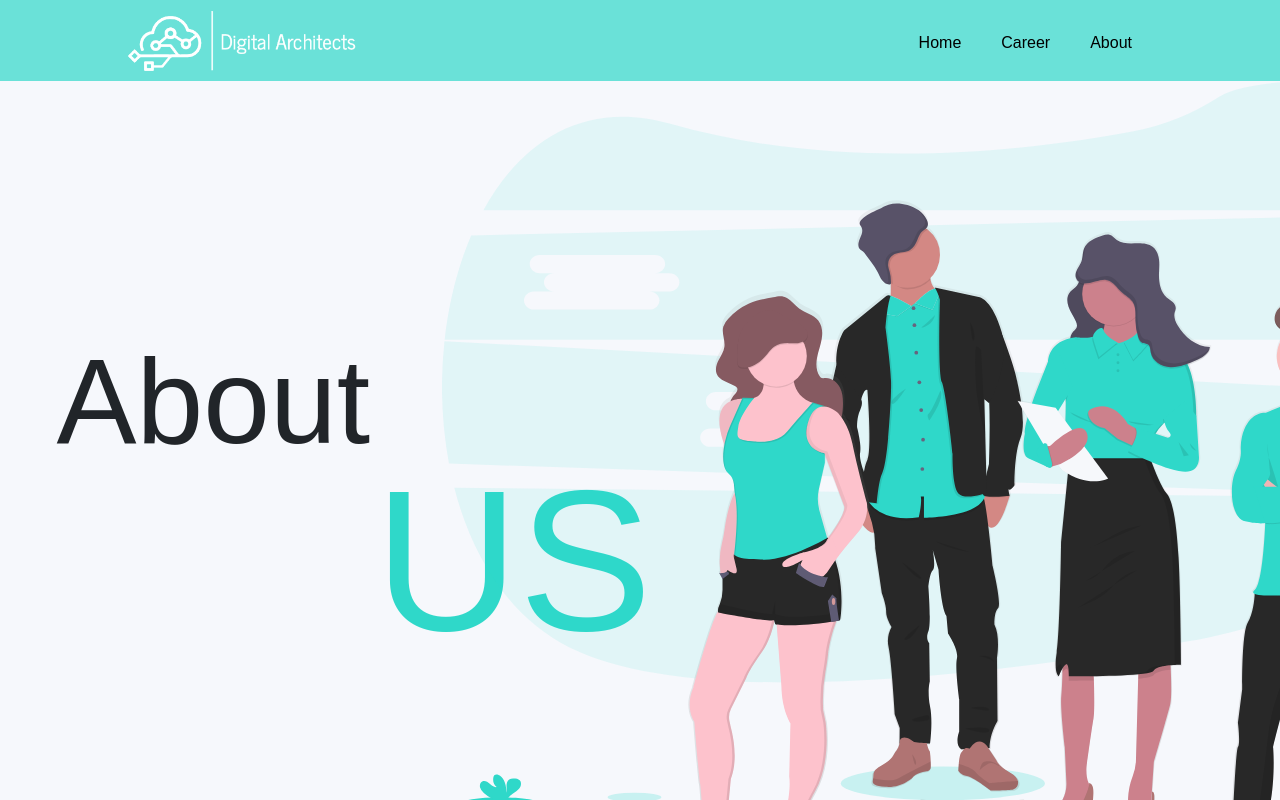
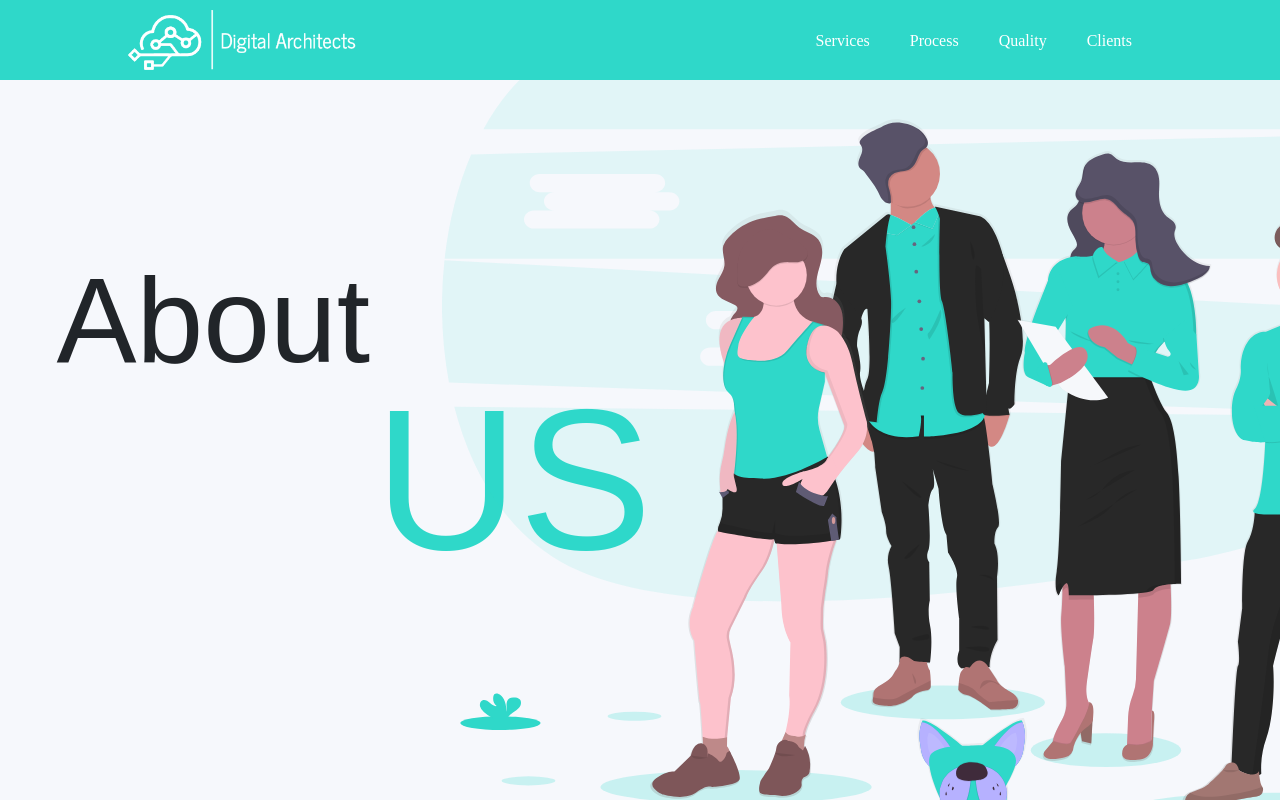
Before and after one commit to KayvT/DigitArc, a React (Create React App) app: page /about in a window 1280 px wide. Shown: the top 800 px of the page. Built offline with nearby package versions, Linux system fonts and the light colour scheme; what google-maps-react would draw is missing.

Commit message:
fixed responsive bugs

```diff
--- a/package.json
+++ b/package.json
@@ -14,7 +14,8 @@
     "react": "^16.13.1",
     "react-dom": "^16.13.1",
     "react-router-dom": "^5.2.0",
-    "react-scripts": "^3.4.3"
+    "react-scripts": "^3.4.3",
+    "react-scroll": "^1.8.1"
   },
   "scripts": {
     "start": "react-scripts start",
--- a/src/Components/Footer.js
+++ b/src/Components/Footer.js
@@ -39,6 +39,8 @@ class Footer extends React.Component {
           </div>
           <div className="row">
             <Link to="/impressum">Impressum</Link>
+            <Link to="/career">Career</Link>
+            <Link to="/about">About</Link>
           </div>
         </div>
       </div>
--- a/src/Components/Impressum/impressum.js
+++ b/src/Components/Impressum/impressum.js
@@ -1,5 +1,5 @@
 import React from "react";
-import ImpressumHeaderImg from "../../Assets/imgs/impressumHeaderImg/Impressum.png";
+import ImpressumHeaderImg from "../../Assets/imgs/impressumHeaderImg/Impressum.svg";
 
 class Impressum extends React.Component {
   render() {
--- a/src/Components/Landing/Clients.js
+++ b/src/Components/Landing/Clients.js
@@ -17,6 +17,7 @@ class Clients extends React.Component {
     return (
       <>
         <div
+          id="clients"
           className="row header-space"
           style={{ marginRight: 0, marginLeft: 0 }}
         >
@@ -29,22 +30,22 @@ class Clients extends React.Component {
         <div className="header-space">
           <Carousel
             clickToChange
-            arrows
-            arrowLeft={
-              <button className="arrowBTN">
-                <ArrowBackIosIcon />
-              </button>
-            }
+            // arrows
+            // arrowLeft={
+            //   <button className="arrowBTN">
+            //     <ArrowBackIosIcon />
+            //   </button>
+            // }
             // arrowLeftDisabled={}
-            arrowRight={
-              <button className="arrowBTN">
-                <ArrowForwardIosIcon />
-              </button>
-            }
-            addArrowClickHandler={true}
-            // infinite={true}
+            // arrowRight={
+            //   <button className="arrowBTN">
+            //     <ArrowForwardIosIcon />
+            //   </button>
+            // }
+            // addArrowClickHandler={true}
+            infinite={true}
             // autoPlay={true}
-            slidesPerPage={5}
+            slidesPerPage={7}
             // centered={true}
             // animationSpeed={80000}
           >
@@ -71,6 +72,7 @@ class Clients extends React.Component {
             <br></br>
 
             <img src={Computaicon} alt="computaIcon" />
+            <br></br>
           </Carousel>
         </div>
       </>
--- a/src/Components/Landing/Header.js
+++ b/src/Components/Landing/Header.js
@@ -3,7 +3,6 @@ import landingimg from "../../Assets/imgs/HomeHeaderImg/landing.svg";
 class Header extends React.Component {
   render() {
     return (
-      // <>
       <div className="landingframe header-space">
         <div className="row">
           <div className="landingText">
@@ -23,7 +22,6 @@ class Header extends React.Component {
           <img src={landingimg} alt="landing" />
         </div>
       </div>
-      // </>
     );
   }
 }
--- a/src/Components/Landing/Process.js
+++ b/src/Components/Landing/Process.js
@@ -8,7 +8,10 @@ class Process extends React.Component {
   render() {
     return (
       <>
-        <div className="col-lg-6 d-flex flex-column justify-content-center align-items-center">
+        <div
+          id="process"
+          className="col-lg-6 d-flex flex-column justify-content-center align-items-center"
+        >
           <div className="w-75">
             <h1 className="services-text">Process</h1>
           </div>
--- a/src/Components/Landing/QualityControl.js
+++ b/src/Components/Landing/QualityControl.js
@@ -3,7 +3,7 @@ import ControlSVG from "../../Assets/imgs/Decor SVGS/Clients.svg";
 class QualityControl extends React.Component {
   render() {
     return (
-      <div className="header-space">
+      <div id="quality" className="header-space">
         <div className="row" style={{ margin: 0 }}>
           <div className="col-4 d-flex flex-column justify-content-center align-items-center">
             <div className="w-75">
--- a/src/Components/Landing/WhatWeDo.js
+++ b/src/Components/Landing/WhatWeDo.js
@@ -8,7 +8,10 @@ class WhatWeDo extends React.Component {
   render() {
     return (
       <div className="bg">
-        <div className="col-lg-6 d-flex flex-column justify-content-center align-items-center">
+        <div
+          id="whatwedo"
+          className="col-lg-6 d-flex flex-column justify-content-center align-items-center"
+        >
           <div className="w-75 pad">
             <h1 className="services-text-white">WHAT WE DO</h1>
           </div>
@@ -18,9 +21,7 @@ class WhatWeDo extends React.Component {
             <div className="box-one col">
               <div className="title-icon">
                 <h3>Cloud Development and Migration</h3>
-                {/* <div className="test"> */}
                 <img src={CloudIcon} alt="cloudIcon" />
-                {/* </div> */}
               </div>
               <div className="details">
                 Companies of every industry are utilizing the modern cloud
--- a/src/Components/Navbar.js
+++ b/src/Components/Navbar.js
@@ -1,29 +1,72 @@
 import React from "react";
 import logo from "../Assets/imgs/Logo/WHITELOGOkatman 1.png";
 import { Link } from "react-router-dom";
+import { Link as ScrollLink } from "react-scroll";
 class Navbar extends React.Component {
   render() {
     return (
+      <div className="Nav">
         <div className="header">
           <Link to="/">
             <img className="logo" src={logo} alt="logo" />
           </Link>
           <nav>
-          <ul className="nav_links">
-            <Link to="/">
+            {/* <div className="nav_links"> */}
+            {/* <Link to="/">
               <li>Home</li>
-            </Link>
-            {/* <Link to="/process"> */}
-            {/* <li>Process</li> */}
-            {/* </Link> */}
-            <Link to="/career">
-              <li>Career</li>
-            </Link>
-            <Link to="/about">
-              <li>About</li>
-            </Link>
-          </ul>
+            </Link> */}
+            <ScrollLink
+              className="scrolllink"
+              activeClass="active"
+              to="whatwedo"
+              spy={true}
+              smooth={true}
+              hashSpy={true}
+              duration={2000}
+              offset={200}
+            >
+              Services
+            </ScrollLink>
+
+            <ScrollLink
+              className="scrolllink"
+              activeClass="active"
+              to="process"
+              spy={true}
+              smooth={true}
+              hashSpy={true}
+              duration={2000}
+              offset={-200}
+            >
+              Process
+            </ScrollLink>
+            <ScrollLink
+              className="scrolllink"
+              activeClass="active"
+              to="quality"
+              spy={true}
+              smooth={true}
+              hashSpy={true}
+              duration={2000}
+              offset={-200}
+            >
+              Quality
+            </ScrollLink>
+            <ScrollLink
+              className="scrolllink"
+              activeClass="active"
+              to="clients"
+              spy={true}
+              smooth={true}
+              hashSpy={true}
+              duration={2000}
+              offset={-200}
+            >
+              Clients
+            </ScrollLink>
+            {/* </div> */}
           </nav>
+        </div>
       </div>
     );
   }
--- a/src/Components/Styles/style.css
+++ b/src/Components/Styles/style.css
@@ -29,16 +29,26 @@ button {
   justify-content: space-between;
   align-items: center;
   padding: 10px 10%;
-  background-color: rgb(47, 216, 201, 0.7);
+  /* background-color: rgb(47, 216, 201, 0.7); */
   /* height: 70px; */
   /* box-shadow: 2px 2px 2px -2px rgba(0, 4,0, 0.8); */
 }
-
-.nav_links {
+.Nav {
+  top: 0;
+  z-index: 1;
+  position: fixed;
+  width: 100%;
+  background-color: #2fd8c9;
+  /* padding-bottom: 20px; */
+}
+nav > .active {
+  border-bottom: 1px solid white;
+}
+/* .nav_links {
   list-style: none;
   padding-top: 20px;
-}
-.nav_links li {
+} */
+/* .nav_links li {
   display: inline-block;
   padding: 0px 20px;
 }
@@ -49,7 +59,23 @@ button {
 }
 .nav_links li:hover {
   color: white;
+} */
+
+nav .scrolllink {
+  font-family: "Poppins Light";
+  padding: 20px;
+  list-style: none;
+  text-decoration: none;
+  color: white;
 }
+nav .scrolllink:hover {
+  text-decoration: none;
+  color: white;
+  cursor: pointer;
+}
+/* nav > .active {
+  border-bottom: 1px solid white;
+} */
 
 button {
   padding: 5px 25px;
@@ -72,7 +98,7 @@ button:hover {
   display: flex;
   justify-content: flex-end;
   /* margin-right: -100px; */
-  margin-top: 50px;
+  margin-top: 100px;
   /* align-items: ce; */
   /* align-items: center; */
 }
@@ -83,6 +109,7 @@ button:hover {
   justify-content: center;
   align-items: center;
 }
+
 .from {
   display: flex;
   justify-content: flex-start;
@@ -137,7 +164,7 @@ button:hover {
   text-decoration: underline;
   text-decoration-color: rgb(47, 216, 201);
   text-decoration-thickness: 10px;
-  /* text-underline-offset: 20px; */
+  text-underline-offset: 10px;
 
   padding-bottom: 6%;
 }
@@ -150,6 +177,7 @@ button:hover {
   text-decoration-thickness: 10px;
   /* padding-bottom: 6%; */
   padding-top: 150px;
+  text-underline-offset: 10px;
 }
 
 .service-subText {
@@ -229,14 +257,6 @@ button:hover {
 .bg {
   background-image: url("../../Assets/imgs/Decor SVGS/WhatWeDo.svg");
   height: 1550px;
-  /* background-color: rgb(112, 112, 112, 0.1); */
-  /* border-radius: 50; */
-  /* -webkit-box-shadow: 3px 14px 30px 0px;
-  -moz-box-shadow: 3px 14px 30px 0px;
-  box-shadow: 3px 10px 30px 0px rgb(112, 112, 112, 0.4); */
-  /* width: 1500px; */
-  /* border-radius: 25px; */
-  /* margin: auto; */
 }
 
 .WhatweDoBox {
@@ -244,12 +264,16 @@ button:hover {
   align-items: center;
   /* padding-left: 200px; */
   /* padding-right: 200px; */
-  padding-bottom: 100px;
+  /* padding-bottom: 100px; */
   /* margin: auto; */
   margin-right: auto;
   /* margin-left: auto; */
 }
 .box-upper {
+  display: flex;
+  justify-content: center;
+}
+.box-lower {
   display: flex;
   justify-content: center;
 }
@@ -288,10 +312,7 @@ button:hover {
   -webkit-background-clip: padding-box; /* for Safari */
   background-clip: padding-box; /* for IE9+, Firefox 4+, Opera, Chrome */
 }
-.box-lower {
-  display: flex;
-  justify-content: center;
-}
+
 .title-icon {
   display: flex;
   font-family: "Poppins Medium", sans-serif;
@@ -381,6 +402,8 @@ button:hover {
   text-decoration-color: rgb(47, 216, 201);
   text-decoration-thickness: 10px;
   margin-left: 55px;
+  text-underline-offset: 10px;
+
   padding-bottom: 50px;
 }
 
@@ -566,6 +589,7 @@ button:hover {
   text-underline-offset: 40px;
   text-decoration-thickness: 10px;
   padding-bottom: 6%;
+  text-underline-offset: 10px;
 }
 /* CAREER SECTION */
 .accordinItem {
@@ -615,6 +639,7 @@ button:hover {
   text-decoration-color: rgb(47, 216, 201);
   text-underline-offset: 40px;
   text-decoration-thickness: 10px;
+  /* text-underline-offset: 15px; */
   padding-bottom: 6%;
 }
 .details-text {
```
Also changed, not shown: 1 other file (tests, documents, lock files or other folders). Lines whose indentation alone changed are shown as unchanged.
